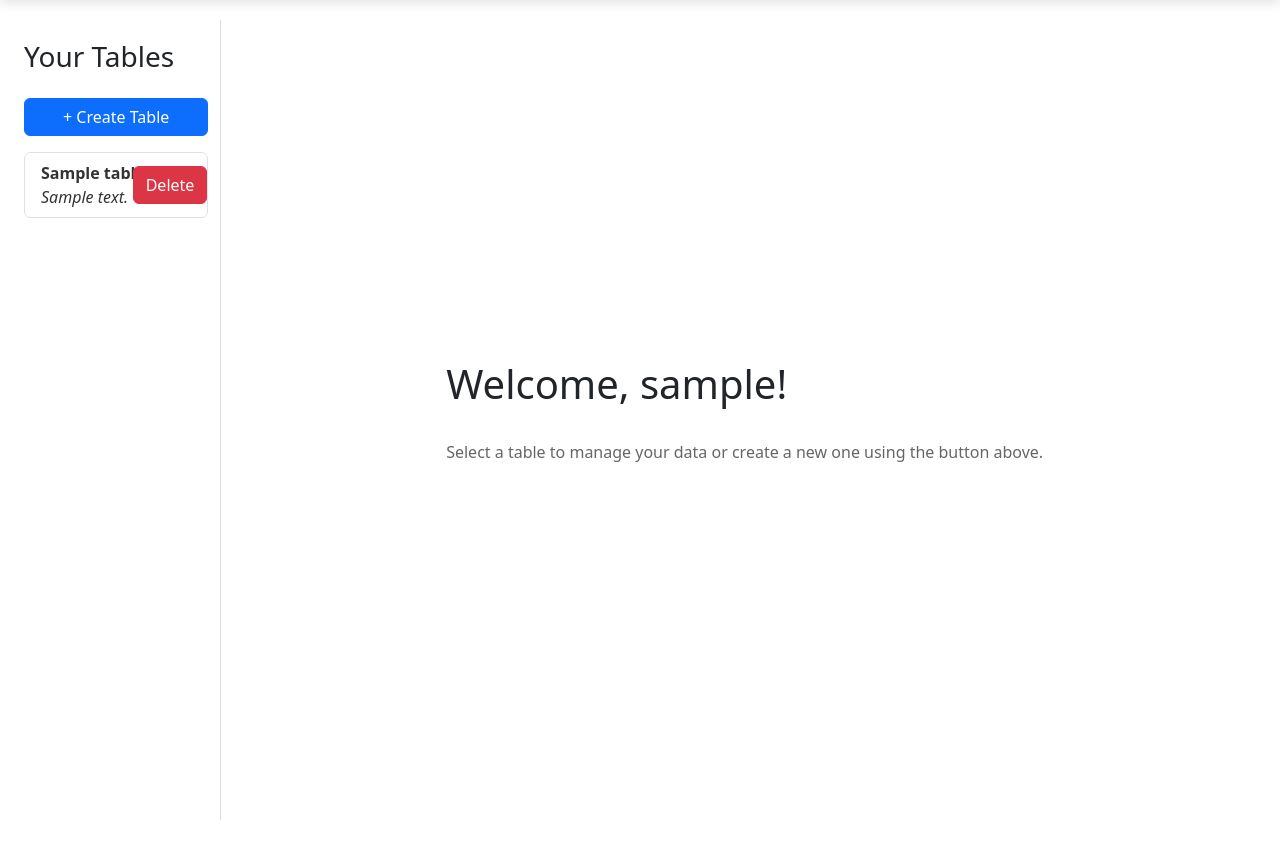
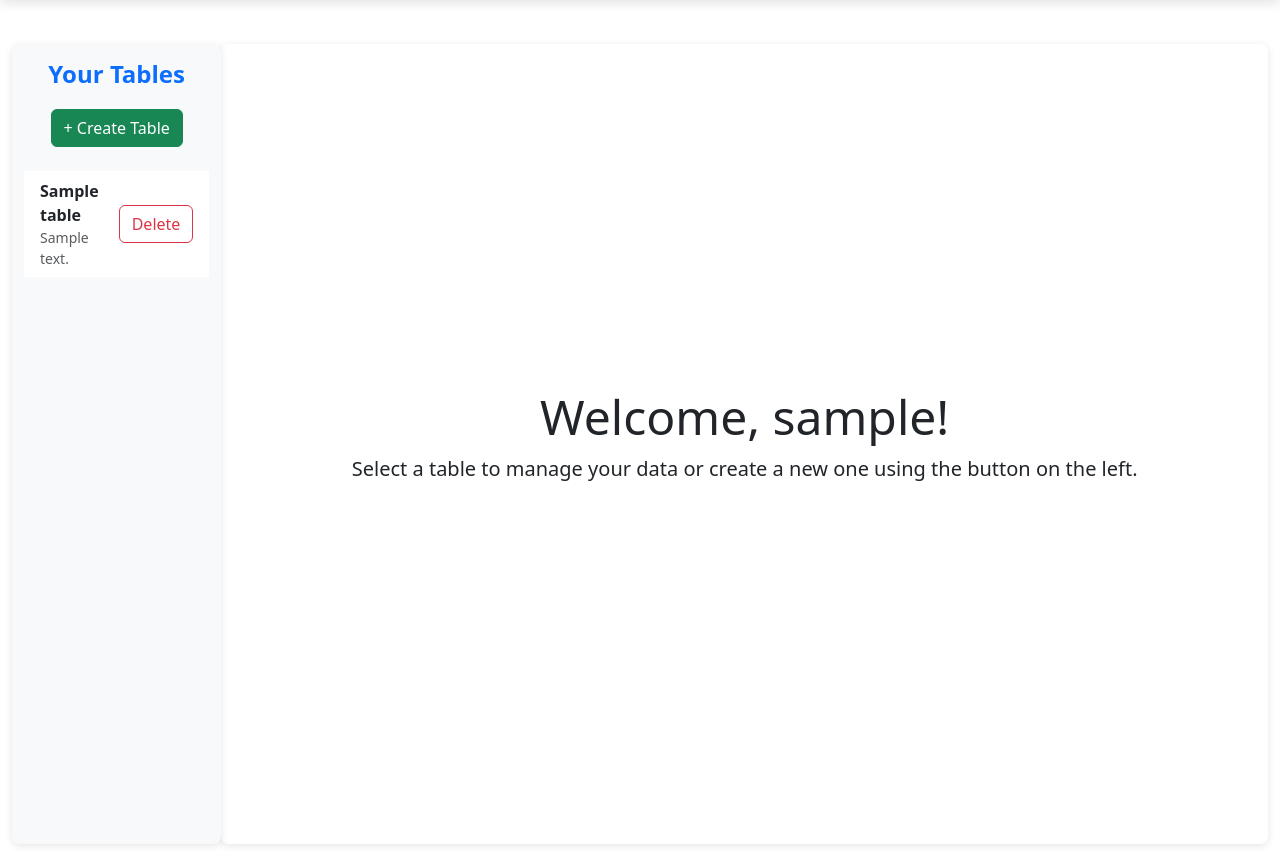
Before and after one commit to Vildga/financeManager, a Django app: page / in a window 1280 px wide. Shown: the part 60-928 px from the top of the page. Before the commit the page ends 880 px from the top, so only its background shows below. Run offline with Django 5.2, Linux system fonts and the light colour scheme; a user stored in the database is signed in; tables that the repository leaves empty hold one stand-in row (values such as "Sample post"); one stand-in notice (Sample message) is shown.

Commit message:
pre-production setup

```diff
--- a/FinanceManager/settings.py
+++ b/FinanceManager/settings.py
@@ -29,7 +29,9 @@ SECRET_KEY = 'django-insecure-9e1np49re&6av&rr*e(r$9-+z0f!)^=#^b*3gk-k4sh!g8$ph^
 # SECURITY WARNING: don't run with debug turned on in production!
 DEBUG = True
 
-ALLOWED_HOSTS = ["0.0.0.0", "127.0.0.1"]
+# ALLOWED_HOSTS = ["0.0.0.0", "127.0.0.1", "46.118.6.20", "vildga.ddns.net"]
+ALLOWED_HOSTS = ["*"]
+
 
 # Application definition
 
@@ -149,3 +151,5 @@ SOCIAL_AUTH_GITHUB_SECRET = env('SOCIAL_AUTH_GITHUB_SECRET')
 
 LOGIN_REDIRECT_URL = '/'
 LOGOUT_REDIRECT_URL = '/'
+
+LOGIN_URL = '/login/'
--- a/FinanceManager/urls.py
+++ b/FinanceManager/urls.py
@@ -36,6 +36,9 @@ urlpatterns = [
     path('table/<int:table_id>/category/<int:category_id>/delete/', views.delete_category, name='delete_category'),
     path('delete_transaction/<int:transaction_id>/', views.delete_transaction, name='delete_transaction'),
     path('load_default_categories/<int:table_id>/', views.load_default_categories, name='load_default_categories'),
+
+
+
 ]
 
 if settings.DEBUG:
--- a/fmApp/templates/home.html
+++ b/fmApp/templates/home.html
@@ -10,54 +10,53 @@
 {% endblock %}
 
 {% block content %}
-    {% if messages %}
-        <div id="success-message" class="alert alert-success" role="alert">
-            {% for message in messages %}
-                <p>{{ message }}</p>
-            {% endfor %}
-        </div>
-    {% endif %}
+{#    {% if messages %}#}
+{#        <div id="success-message" class="alert alert-success" role="alert">#}
+{#            {% for message in messages %}#}
+{#                <p>{{ message }}</p>#}
+{#            {% endfor %}#}
+{#        </div>#}
+{#    {% endif %}#}
 
 
-<div class="container-fluid" style="margin-top: 80px;">
-    <div class="row" style="height: 100vh;">
-        <!-- Левая колонка -->
-        <div class="col-2 d-flex flex-column">
-            <h3>Your Tables</h3>
-            <!-- Кнопка для создания новой таблицы -->
-            <button class="btn btn-primary my-3" data-bs-toggle="modal" data-bs-target="#tableModal">+ Create Table</button>
-
-            <!-- Список таблиц -->
-            <ul class="list-group flex-grow-1 overflow-auto">
+    <div class="container-fluid py-4">
+        <div class="row">
+            <!-- Sidebar -->
+            <nav class="col-md-3 col-lg-2 bg-light sidebar py-3">
+                <div class="text-center mb-4">
+                    <h3 class="fw-bold text-primary">Your Tables</h3>
+                    <button class="btn btn-success" data-bs-toggle="modal" data-bs-target="#tableModal">+ Create Table</button>
+{#                    <button class="btn btn-primary my-3" data-bs-toggle="modal" data-bs-target="#tableModal">+ Create Table</button>#}
+                </div>
+                <ul class="list-group list-group-flush">
                     {% for table in tables %}
-                    <li class="list-group-item position-relative">
-                        <!-- Ссылка на страницу с деталями таблицы -->
-                        <a href="{% url 'table_detail' table.id %}">
-                            <strong>{{ table.name }}</strong><br>
-                            <em>{{ table.description }}</em>
+                        <li class="list-group-item d-flex justify-content-between align-items-center">
+                            <a href="{% url 'table_detail' table.id %}" class="text-decoration-none text-dark w-100">
+                                <div class="d-flex flex-column w-100">
+                                    <strong>{{ table.name }}</strong>
+                                    <p class="text-muted small mb-0">{{ table.description }}</p>
+                                </div>
                             </a>
-
-                        <!-- Кнопка для удаления таблицы -->
-                        <button class="btn btn-danger delete-btn position-absolute top-50 end-0 translate-middle-y" data-bs-toggle="modal" data-bs-target="#deleteModal" data-table-id="{{ table.id }}">Delete</button>
+                            <button class="btn btn-outline-danger delete-btn"
+                                data-bs-toggle="modal"
+                                data-bs-target="#deleteModal"
+                                data-table-id="{{ table.id }}">Delete</button>
                         </li>
                     {% empty %}
-                    <li class="list-group-item">You have no tables yet.</li>
+                        <li class="list-group-item text-center text-muted">You have no tables yet.</li>
                     {% endfor %}
                 </ul>
-        </div>
+            </nav>
 
-        <!-- Основной контент -->
-        <div class="col-10 d-flex justify-content-center align-items-center">
-            <div>
-                <div class="d-flex justify-content-between align-items-center mb-4">
-                    <h1>Welcome, {{ request.user.username }}!</h1>
-                </div>
-                <p>Select a table to manage your data or create a new one using the button above.</p>
-            </div>
+            <!-- Main Content -->
+            <main class="col-md-9 col-lg-10 d-flex flex-column align-items-center justify-content-center text-center">
+                <h1 class="display-5">Welcome, {{ request.user.username }}!</h1>
+                <p class="lead">Select a table to manage your data or create a new one using the button on the left.</p>
+            </main>
         </div>
     </div>
 
-    <!-- Модальное окно для подтверждения удаления -->
+    <!-- Modal for Deleting Table -->
     <div class="modal fade" id="deleteModal" tabindex="-1" aria-labelledby="deleteModalLabel" aria-hidden="true">
         <div class="modal-dialog">
             <div class="modal-content">
@@ -72,15 +71,15 @@
                     <form method="post" action="{% url 'delete_table' %}">
                         {% csrf_token %}
                         <input type="hidden" id="table-id" name="table_id">
+                        <button type="button" class="btn btn-secondary" data-bs-dismiss="modal">Cancel</button>
                         <button type="submit" class="btn btn-danger">Delete</button>
-                        <button type="button" class="btn btn-secondary" data-bs-dismiss="modal">Cancel</button>
                     </form>
                 </div>
             </div>
         </div>
     </div>
 
-            <!-- Модальное окно для создания таблицы -->
+    <!-- Modal for Creating Table -->
     <div class="modal fade" id="tableModal" tabindex="-1" aria-labelledby="tableModalLabel" aria-hidden="true">
         <div class="modal-dialog">
             <div class="modal-content">
@@ -89,7 +88,6 @@
                     <button type="button" class="btn-close" data-bs-dismiss="modal" aria-label="Close"></button>
                 </div>
                 <div class="modal-body">
-                        <!-- Форма для создания новой таблицы -->
                     <form method="POST" action="{% url 'add_table' %}">
                         {% csrf_token %}
                         <div class="mb-3">
@@ -97,27 +95,25 @@
                             <input type="text" class="form-control" id="table-name" name="name" required>
                         </div>
                         <div class="mb-3">
-                                <label for="table-description" class="form-label">Description</label>
-                                <input type="text" class="form-control" id="table-description" name="description" required>
+                            <label for="table-description" class="form-label">Table Description</label>
+                            <textarea class="form-control" id="table-description" name="description" rows="3" required></textarea>
                         </div>
-                            <button type="submit" class="btn btn-primary">Create Table</button>
+                        <button type="submit" class="btn btn-add-transaction w-100">Create Table</button>
                     </form>
                 </div>
             </div>
         </div>
     </div>
 
-
-
     <script src="https://cdn.jsdelivr.net/npm/bootstrap@5.1.3/dist/js/bootstrap.bundle.min.js"></script>
     <script>
-        // Обработка кнопки удаления
-        const deleteBtns = document.querySelectorAll('.delete-btn');
-        deleteBtns.forEach(btn => {
-            btn.addEventListener('click', function() {
-                const tableId = this.getAttribute('data-table-id');
-                document.getElementById('table-id').value = tableId;
-            });
+        const deleteModal = document.getElementById('deleteModal');
+        const tableIdInput = document.getElementById('table-id');
+
+        deleteModal.addEventListener('show.bs.modal', function (event) {
+            const button = event.relatedTarget; // Кнопка, которая открыла модальное окно
+            const tableId = button.getAttribute('data-table-id'); // Получаем ID таблицы
+            tableIdInput.value = tableId; // Устанавливаем значение в скрытое поле
         });
     </script>
 
--- a/fmApp/views.py
+++ b/fmApp/views.py
@@ -13,6 +13,7 @@ from .models import Table, Category, Transaction
 from django.db.models import Sum
 
 
+@login_required
 def home(request):
     tables = Table.objects.filter(user=request.user)
     if request.method == 'POST':
@@ -30,11 +31,11 @@ def home(request):
 
 def user_login(request):
     if request.user.is_authenticated:
-        messages.success(request, 'Ви вже увійшли до системи.')
+        messages.info(request, 'You are already logged in.')
         return redirect('home')
 
     if request.method == 'POST':
-        form = AuthenticationForm(request, request.POST)
+        form = AuthenticationForm(request, data=request.POST)
         if form.is_valid():
             username = form.cleaned_data['username']
             password = form.cleaned_data['password']
@@ -42,15 +43,16 @@ def user_login(request):
 
             if user is not None:
                 login(request, user)
-                return redirect('')
+                messages.success(request, 'You have successfully logged in.')
+                return redirect('home')  # Убедитесь, что маршрут 'home' существует
             else:
-                messages.error(request, 'Неправильний логін чи пароль.')
+                messages.error(request, 'Invalid username or password.')
+        else:
+            messages.error(request, 'Error in form submission. Please try again.')
     else:
         form = AuthenticationForm()
 
-    context = {
-        'form': form,
-    }
+    context = {'form': form}
     return render(request, 'login.html', context)
 
 
@@ -61,7 +63,11 @@ def register(request):
             user = form.save(commit=False)
             user.set_password(form.cleaned_data['password'])
             user.save()
-            login(request, user)
+
+            # Указываем бэкенд аутентификации
+            backend = 'django.contrib.auth.backends.ModelBackend'
+            login(request, user, backend=backend)
+
             return redirect('home')
     else:
         form = RegistrationForm()
@@ -80,20 +86,19 @@ def add_table(request):
     else:
         form = TableForm()
 
-    return render(request, 'add_table.html', {'form': form})
 
 
 @login_required
 def delete_table(request):
-    if request.method == 'POST':
+    if request.method == "POST":
         table_id = request.POST.get('table_id')
-        try:
-            table = Table.objects.get(id=table_id, user=request.user)
-            table.delete()
-            messages.success(request, 'Table deleted successfully!')
-        except Table.DoesNotExist:
-            messages.error(request, 'Table not found or you do not have permission to delete it.')
-    return redirect('home')
+        if not table_id:
+            return HttpResponseForbidden("Table ID is missing.")
+
+        table = get_object_or_404(Table, id=table_id, user=request.user)
+        table.delete()
+        return redirect('home')
+    return HttpResponseForbidden("Invalid request method.")
 
 
 @login_required
--- a/static/home-style.css
+++ b/static/home-style.css
@@ -1,139 +1,84 @@
-/* Общие стили */
 body {
-    font-family: Arial, sans-serif;
-    background-color: #f4f4f9;
-    margin: 0;
-    padding: 0;
+    font-family: 'Roboto', sans-serif;
+    background-color: #f8f9fa; /* Сохранение светлого фона для тела страницы */
 }
 
-h1, h3 {
-    color: #333;
-}
-
-h3 {
-    margin-bottom: 1rem;
-}
-
-/* Левый контейнер */
-.container-fluid {
-    margin-top: 80px;
-}
-
-.col-2 {
-    background-color: #ffffff;
-    border-right: 1px solid #ddd;
-    padding: 20px;
-    height: 100%;
-}
-
-.list-group-item {
-    position: relative;
-    padding-right: 80px;
-}
-
-.list-group-item a {
-    text-decoration: none;
-    color: #333;
-}
-
-.list-group-item a:hover {
-    color: #007bff;
-}
-
-.list-group-item button.delete-btn {
-    position: absolute;
-    top: 50%;
-    right: 10px;
-    transform: translateY(-50%);
-}
-
-/* Основной контент */
-.col-10 {
+/* Стили для боковой панели */
+.sidebar {
+    height: 100vh;
+    position: sticky;
+    top: 0;
+    background-color: #572d2d; /* Белый фон для боковой панели */
+    box-shadow: 0 2px 8px rgba(0, 0, 0, 0.1); /* Тень для боковой панели */
+    border-radius: 8px; /* Скругленные углы для боковой панели */
     padding: 20px;
 }
 
-h1 {
-    font-size: 2rem;
-    font-weight: 600;
-    color: #007bff;
+.sidebar h3 {
+    font-size: 1.5em;
+    color: #626cd6; /* Цвет текста заголовка */
+    font-weight: bold;
+    margin-bottom: 20px;
 }
 
-p {
-    font-size: 1rem;
-    color: #666;
+/* Кнопки боковой панели */
+.sidebar .btn-outline-primary {
+    background-color: #626cd6; /* Цвет кнопки */
+    color: white;
+    border-radius: 5px;
+    padding: 10px 20px;
+    text-align: center;
+    transition: background-color 0.3s ease;
 }
 
-/* Модальные окна */
-.modal-content {
-    border-radius: 8px;
-    box-shadow: 0 4px 10px rgba(0, 0, 0, 0.1);
-}
-
-.modal-header {
-    background-color: #007bff;
+.sidebar .btn-outline-primary:hover {
+    background-color: #4d57b6; /* Цвет кнопки при наведении */
     color: white;
 }
 
-.modal-title {
-    font-weight: bold;
+/* Заголовок модального окна для добавления таблицы */
+.modal-header {
+    background-color: #626cd6;
+    color: white;
+    border-top-left-radius: 8px;
+    border-top-right-radius: 8px;
 }
 
-.modal-footer {
-    border-top: 1px solid #ddd;
+/* Стиль для основного содержимого страницы */
+main {
+    background-color: #ffffff; /* Белый фон */
+    border-radius: 8px; /* Скругленные углы */
+    box-shadow: 0 2px 8px rgba(0, 0, 0, 0.1); /* Тень */
+    padding: 30px;
+    margin-top: 20px;
 }
 
-/* Стиль кнопок */
-.btn-primary {
-    background-color: #007bff;
-    border: none;
+/* Кнопка для добавления таблицы */
+.btn-add-transaction {
+    background-color: #52b35a;
     color: white;
-    font-weight: bold;
+    border-radius: 5px;
+    padding: 10px 15px;
+    display: inline-block;
+    font-size: 1.1em;
+    text-align: center;
+    margin-top: 10px;
 }
 
-.btn-primary:hover {
-    background-color: #0056b3;
+.btn-add-transaction {
+    background-color: #198754 !important; /* Зеленый цвет по умолчанию */
+    border-color: #146c43 !important; /* Зеленая граница */
+    color: white !important; /* Белый цвет текста */
+    font-size: 16px;
+    font-weight: bold;
+    padding: 12px 20px;
+    border-radius: 5px;
+    text-align: center;
+    transition: background-color 0.3s, color 0.3s;
 }
 
-.btn-danger {
-    background-color: #dc3545;
-    border: none;
-    color: white;
-    font-weight: bold;
+/* Стили для состояния наведения */
+.btn-add-transaction:hover {
+    background-color: #146c43 !important; /* Темно-зеленый цвет при наведении */
+    color: white !important; /* Белый текст при наведении */
 }
-
-.btn-danger:hover {
-    background-color: #c82333;
-}
-
-.btn-secondary {
-    background-color: #6c757d;
-    border: none;
-    color: white;
-}
-
-.btn-secondary:hover {
-    background-color: #5a6268;
-}
-
-/* Стили для успешных сообщений */
-#success-message {
-    margin-top: 20px;
-    padding: 15px;
-    background-color: #d4edda;
-    border-color: #c3e6cb;
-    color: #155724;
-    border-radius: 5px;
-}
-
-/* Поддержка адаптивности */
-@media (max-width: 767px) {
-    .col-2 {
-        width: 100%;
-        height: auto;
-    }
-
-    .col-10 {
-        width: 100%;
-        height: auto;
-    }
-}
```
Also changed, not shown: docker-compose.yml (+23 -0 lines), fmApp/templates/login.html (+7 -16 lines), fmApp/templates/table_detail.html (+7 -7 lines), static/log-reg-style.css (+18 -0 lines), 2 other files. Lines whose indentation alone changed are shown as unchanged.
